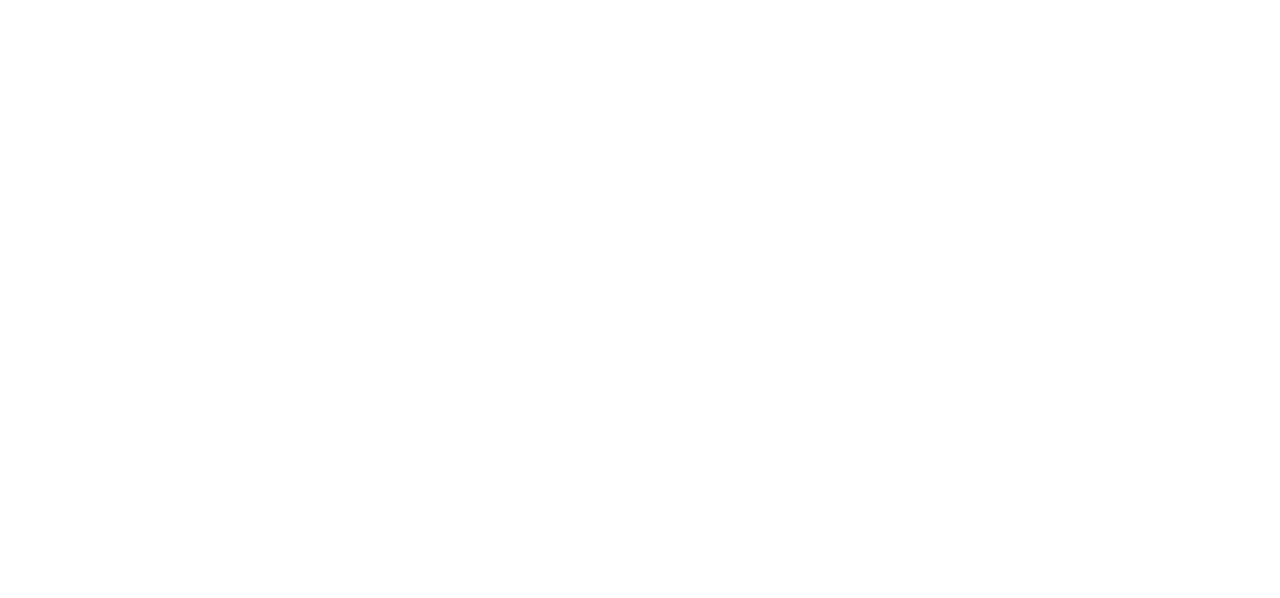
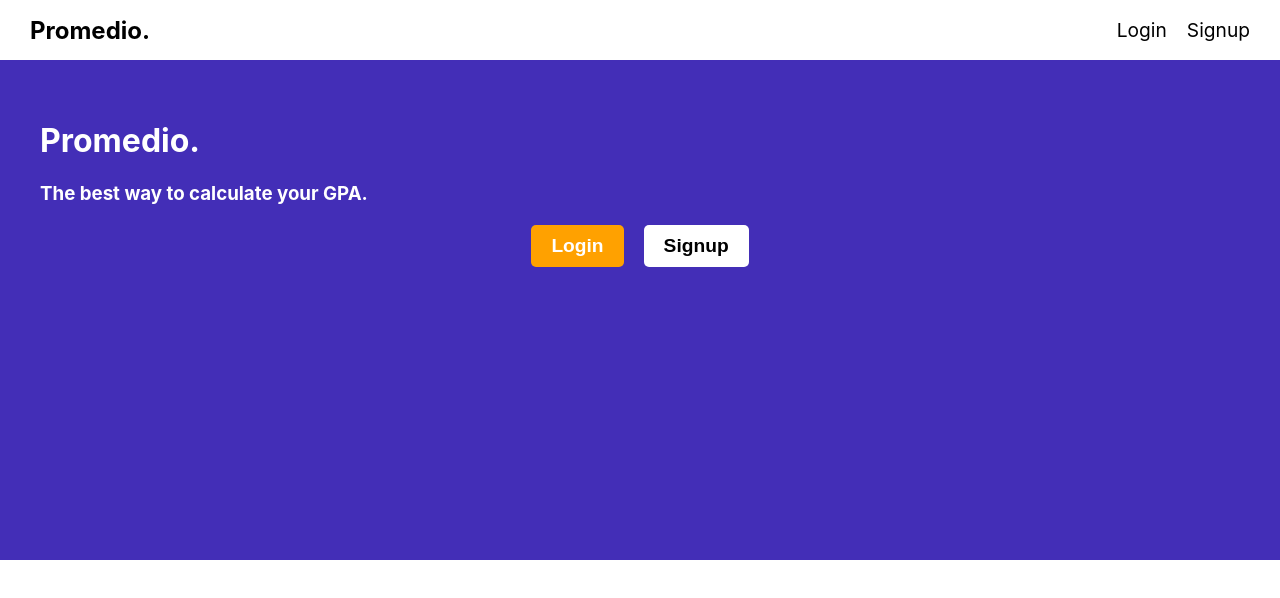
Before and after one commit to ArmandoRJr/Promedio-MVP, a React (Create React App) app in the folder Promedio/frontend/: page /welcome in a window 1280 px wide. Before the commit this address had no page. Shown: the top 598 px of the page. Built offline with nearby package versions, Linux system fonts and the light colour scheme.

Commit message:
Front-End started

```diff
--- a/Promedio/frontend/src/components/Navbar.js
+++ b/Promedio/frontend/src/components/Navbar.js
@@ -11,12 +11,9 @@ const NavbarContainer = styled.div`
     align-items: center;
     justify-content: space-between;
     padding: 0 20px;
-    background-color: ${({ theme }) => theme.colors.primary};
+    background-color: ${({ theme }) => theme.colors.white};
     height: 60px;
     width: 100%;
-    position: fixed;
-    top: 0;
-    left: 0;
     z-index: 100;
 `;
 
@@ -37,7 +34,7 @@ const NavbarRight = styled.div`
 `;
 
 const NavbarLink = styled(Link)`
-    color: ${({ theme }) => theme.colors.white};
+    color: ${({ theme }) => theme.colors.black};
     text-decoration: none;
     font-size: 1.2rem;
     margin: 0 10px;
@@ -54,15 +51,21 @@ const MainLink = styled(NavbarLink)`
     }
 `;
 
-export const Navbar = () => {
+export const Navbar = ({ isLoggedIn }) => {
     return (
         <NavbarContainer>
             <NavbarLeft>
-                <MainLink to="/">Promedio</MainLink>
+                <MainLink to="/">Promedio.</MainLink>
             </NavbarLeft>
             <NavbarRight>
-                <NavbarLink to="/login">Login</NavbarLink>
-                <NavbarLink to="/signup">Signup</NavbarLink>
+                {isLoggedIn ? (
+                    <div>Welcome</div>
+                ) : (
+                    <>
+                        <NavbarLink to="/login">Login</NavbarLink>
+                        <NavbarLink to="/signup">Signup</NavbarLink>
+                    </>
+                )}
             </NavbarRight>
         </NavbarContainer>
     );
--- a/Promedio/frontend/src/index.js
+++ b/Promedio/frontend/src/index.js
@@ -8,6 +8,8 @@ import {
 import App from "./routes/App";
 import Login from "./routes/Login";
 import Signup from "./routes/Signup";
+import Home from "./routes/Home";
+import Welcome from "./routes/Welcome";
 import "./styles/globals.css";
 import { createGlobalStyle, ThemeProvider } from 'styled-components';
 import Globals from './styles/globals.css';
@@ -25,6 +27,8 @@ ReactDOM.createRoot(document.getElementById("root")).render(
             <Route path="/" element={<App />}>
               <Route path="/login" element={<Login />} />
               <Route path="/signup" element={<Signup />} />
+              <Route path="/welcome" element={<Welcome />} />
+              <Route path="/home" element={<Home />} />
             </Route>
           </Routes>
         </BrowserRouter>
--- a/Promedio/frontend/src/routes/App.js
+++ b/Promedio/frontend/src/routes/App.js
@@ -10,28 +10,46 @@ const AppContainer = styled.div`
   justify-content: center;
 `;
 
+const FullWidthDiv = styled.div`
+  width: 100%;
+  height: 500px;
+  background-color: ${({theme}) => theme.colors.primary};
+  color: ${({theme}) => theme.colors.white};
+  padding: 40px;
+`;
+
+const MarginTopRow = styled.div`
+  margin-top: 20px;
+  display: flex;
+  flex-direction: row;
+  align-items: center;
+  justify-content: center;
+`;
+
+const LoginButton = styled.button`
+  background-color: ${({theme}) => theme.colors.tertiary};
+  color: ${({theme}) => theme.colors.white};
+  padding: 10px 20px;
+  margin-right: 20px;
+  border: none;
+  border-radius: 5px;
+  &:hover {
+    background-color: ${({theme}) => theme.colors.secondary};
+  }
+`;
+
 function App() {
   const [isLoggedIn, setIsLoggedIn] = React.useState(false);
   const navigate = useNavigate();
   React.useEffect(() => {
     if (!isLoggedIn) {
-      navigate('/login');
+      navigate('/welcome');
     }
   }, [isLoggedIn]);
 
   return (
     <AppContainer>
-      <h1>Promedio</h1>
       <Navbar />
-      {isLoggedIn ? (
-        <>
-          {/* main app stuff will go in here */}
-        </>
-      ) : (
-        <>
-        <h2>Welcome to Promedio!</h2>
-        </>
-      )}
       <Outlet />
     </AppContainer>
   );
--- a/Promedio/frontend/src/routes/Home.js
+++ b/Promedio/frontend/src/routes/Home.js
@@ -1,19 +1,56 @@
+import React from 'react';
+import { useNavigate } from 'react-router';
 import styled from 'styled-components'
 
-const HomeContainer = styled.div`
+const FullWidthDiv = styled.div`
+  width: 100%;
+  height: 500px;
+  background-color: ${({theme}) => theme.colors.primary};
+  color: ${({theme}) => theme.colors.white};
+  padding: 40px;
+`;
+
+const MarginTopRow = styled.div`
+  margin-top: 20px;
   display: flex;
-  flex-direction: column;
+  flex-direction: row;
   align-items: center;
   justify-content: center;
 `;
 
-function Home() {
+const LoginButton = styled.button`
+  background-color: ${({theme}) => theme.colors.tertiary};
+  color: ${({theme}) => theme.colors.white};
+  cursor: pointer;
+  padding: 10px 20px;
+  margin-right: 20px;
+  border: none;
+  border-radius: 5px;
+  &:hover {
+    opacity: 0.8;
+  }
+  font-size: 1.2rem;
+  font-weight: bold;
+`;
+
+const SignupButton = styled(LoginButton)`
+  background-color: ${({theme}) => theme.colors.white};
+  &:hover {
+    opacity: 0.8;
+  }
+  color: ${({theme}) => theme.colors.black};
+  margin-right: 0;
+`;
+function Welcome() {
+  const navigate = useNavigate();
+
   return (
-    <HomeContainer>
-      <h1>Promedio</h1>
-      <h2>You are logged in!</h2>
-    </HomeContainer>
+    <FullWidthDiv>
+      <h1>CSCA48.</h1>
+      <MarginTopRow>
+      </MarginTopRow>
+    </FullWidthDiv>
   );
 }
 
-export default Home;
+export default Welcome;
--- a/Promedio/frontend/src/routes/Login.js
+++ b/Promedio/frontend/src/routes/Login.js
@@ -1,20 +1,89 @@
 import React from 'react';
+import { useNavigate } from 'react-router';
 import styled from 'styled-components'
 
-const AppContainer = styled.div`
+const FullWidthDiv = styled.div`
+  width: 100%;
+  background-color: ${({theme}) => theme.colors.primary};
+  color: ${({theme}) => theme.colors.white};
+  padding: 100px 40px;
   display: flex;
   flex-direction: column;
   align-items: center;
-  justify-content: center;
 `;
 
-function App() {
-  const [isLoggedIn, setIsLoggedIn] = React.useState(false);
+const MarginTopRow = styled.div`
+  margin-top: 20px;
+  display: flex;
+  flex-direction: row;
+  align-items: center;
+  justify-content: flex-end;
+`;
+
+const LoginButton = styled.button`
+  background-color: ${({theme}) => theme.colors.tertiary};
+  color: ${({theme}) => theme.colors.white};
+  cursor: pointer;
+  padding: 10px 20px;
+  border: none;
+  border-radius: 5px;
+  &:hover {
+    opacity: 0.8;
+  }
+  font-size: 1.2rem;
+  font-weight: bold;
+`;
+
+const FormInput = styled.input`
+  padding: 10px;
+  border: none;
+  border-radius: 5px;
+  font-size: 1.2rem;
+  width: 100%;
+  &:focus {
+    outline: none;
+  }
+  width: 500px;
+`;
+
+const InputContainer = styled.div`
+  display: flex;
+  flex-direction: column;
+  align-items: flex-start;
+  justify-content: center;
+  margin: 20px 0;
+`;
+
+const Label = styled.label`
+  font-size: 1.2rem;
+  font-weight: bold;
+  margin-bottom: 5px;
+`;
+
+function Login() {
+  const navigate = useNavigate();
+
   return (
-    <AppContainer>
-      <h3>Login</h3>
-    </AppContainer>
+    <FullWidthDiv>
+      <h1>Login.</h1>
+      <InputContainer>
+        <Label>Email</Label>
+        <FormInput
+          type="text"
+          placeholder="john.doe@mail.utoronto.ca"
+        />
+      </InputContainer>
+      <InputContainer>
+        <Label>Password</Label>
+        <FormInput
+          type="password"
+        />
+      </InputContainer>
+      <MarginTopRow>
+        <LoginButton onClick={() => navigate('/home')}>Login</LoginButton>
+      </MarginTopRow>
+    </FullWidthDiv>
   );
 }
 
-export default App;
+export default Login;
--- a/Promedio/frontend/src/routes/Signup.js
+++ b/Promedio/frontend/src/routes/Signup.js
@@ -1,18 +1,96 @@
+import React from 'react';
+import { useNavigate } from 'react-router';
 import styled from 'styled-components'
 
-const AppContainer = styled.div`
+const FullWidthDiv = styled.div`
+  width: 100%;
+  background-color: ${({theme}) => theme.colors.primary};
+  color: ${({theme}) => theme.colors.white};
+  padding: 100px 40px;
   display: flex;
   flex-direction: column;
   align-items: center;
-  justify-content: center;
 `;
 
-function App() {
+const MarginTopRow = styled.div`
+  margin-top: 20px;
+  display: flex;
+  flex-direction: row;
+  align-items: center;
+  justify-content: flex-end;
+`;
+
+const SignupButton = styled.button`
+  background-color: ${({theme}) => theme.colors.tertiary};
+  color: ${({theme}) => theme.colors.white};
+  cursor: pointer;
+  padding: 10px 20px;
+  border: none;
+  border-radius: 5px;
+  &:hover {
+    opacity: 0.8;
+  }
+  font-size: 1.2rem;
+  font-weight: bold;
+`;
+
+const FormInput = styled.input`
+  padding: 10px;
+  border: none;
+  border-radius: 5px;
+  font-size: 1.2rem;
+  width: 100%;
+  &:focus {
+    outline: none;
+  }
+  width: 500px;
+`;
+
+const InputContainer = styled.div`
+  display: flex;
+  flex-direction: column;
+  align-items: flex-start;
+  justify-content: center;
+  margin: 20px 0;
+`;
+
+const Label = styled.label`
+  font-size: 1.2rem;
+  font-weight: bold;
+  margin-bottom: 5px;
+`;
+
+function Signup() {
+  const navigate = useNavigate();
+
   return (
-    <AppContainer>
-      <h1>Signup</h1>
-    </AppContainer>
+    <FullWidthDiv>
+      <h1>Signup.</h1>
+      <InputContainer>
+        <Label>Name</Label>
+        <FormInput
+          type="text"
+          placeholder="John Doe"
+        />
+      </InputContainer>
+      <InputContainer>
+        <Label>Email</Label>
+        <FormInput
+          type="text"
+          placeholder="john.doe@mail.utoronto.ca"
+        />
+      </InputContainer>
+      <InputContainer>
+        <Label>Password</Label>
+        <FormInput
+          type="password"
+        />
+      </InputContainer>
+      <MarginTopRow>
+        <SignupButton onClick={() => navigate('/home')}>Signup</SignupButton>
+      </MarginTopRow>
+    </FullWidthDiv>
   );
 }
 
-export default App;
+export default Signup;
--- a/Promedio/frontend/src/routes/Welcome.js
+++ b/Promedio/frontend/src/routes/Welcome.js
@@ -1,19 +1,59 @@
+import React from 'react';
+import { useNavigate } from 'react-router';
 import styled from 'styled-components'
 
-const HomeContainer = styled.div`
+const FullWidthDiv = styled.div`
+  width: 100%;
+  height: 500px;
+  background-color: ${({theme}) => theme.colors.primary};
+  color: ${({theme}) => theme.colors.white};
+  padding: 40px;
+`;
+
+const MarginTopRow = styled.div`
+  margin-top: 20px;
   display: flex;
-  flex-direction: column;
+  flex-direction: row;
   align-items: center;
   justify-content: center;
 `;
 
-function Home() {
+const LoginButton = styled.button`
+  background-color: ${({theme}) => theme.colors.tertiary};
+  color: ${({theme}) => theme.colors.white};
+  cursor: pointer;
+  padding: 10px 20px;
+  margin-right: 20px;
+  border: none;
+  border-radius: 5px;
+  &:hover {
+    opacity: 0.8;
+  }
+  font-size: 1.2rem;
+  font-weight: bold;
+`;
+
+const SignupButton = styled(LoginButton)`
+  background-color: ${({theme}) => theme.colors.white};
+  &:hover {
+    opacity: 0.8;
+  }
+  color: ${({theme}) => theme.colors.black};
+  margin-right: 0;
+`;
+function Welcome() {
+  const navigate = useNavigate();
+
   return (
-    <HomeContainer>
-      <h1>Promedio</h1>
-      <h2>You are logged in!</h2>
-    </HomeContainer>
+    <FullWidthDiv>
+      <h1>Promedio.</h1>
+      <h3>The best way to calculate your GPA.</h3>
+      <MarginTopRow>
+        <LoginButton onClick={() => navigate('/login')}>Login</LoginButton>
+        <SignupButton onClick={() => navigate('/signup')}>Signup</SignupButton>
+      </MarginTopRow>
+    </FullWidthDiv>
   );
 }
 
-export default Home;
+export default Welcome;
```
